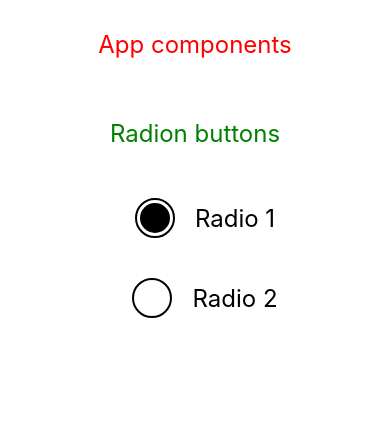
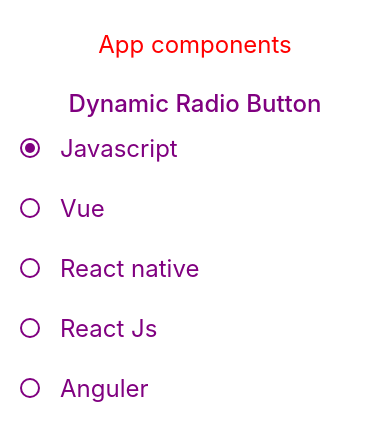
Before and after one commit to 051mohsin/reactNative, a React Native app: screen / in a window 390 px wide. Shown: the top 440 px of the page. Built offline with nearby package versions, Linux system fonts and the light colour scheme.

Commit message:
dynamic radio button

```diff
--- a/App.js
+++ b/App.js
@@ -8,6 +8,7 @@
 
 import TouchableHighlightss from "./components/TouchableHighlightss";
 import Radionbuttonss from "./components/Radiobuttonss";
+import Dynamic_Radio from "./components/Dynamic_Radio";
 
 const App = () => {
   const user_List =[
@@ -59,7 +60,9 @@
       {/* <TouchableHighlightss></TouchableHighlightss>
        */}
 
-       <Radionbuttonss></Radionbuttonss>
+       {/* <Radionbuttonss></Radionbuttonss>*/}
+
+       <Dynamic_Radio></Dynamic_Radio>
 
 
 
--- /dev/null
+++ b/components/Dynamic_Radio.js
@@ -0,0 +1,122 @@
+import { useState } from "react"
+import { StyleSheet, Text, TouchableOpacity, View } from "react-native"
+
+const Dynamic_Radio = ()=>{
+    const skill =[
+        {
+            id:1,
+            name:"Javascript"
+        },
+        {
+            id:2,
+            name:"Vue"
+        },
+        {
+            id:3,
+            name:"React native"
+        },
+        {
+            id:4,
+            name:"React Js"
+        },
+        {
+            id:5,
+            name:"Anguler"
+        },
+    ]
+
+
+
+
+    const [checked,setChecked]=useState(1)
+
+    return(
+        <View>
+            <Text style={styless.heading}>Dynamic Radio Button</Text>
+            {
+                skill.map((item,index)=><TouchableOpacity
+                key="index"
+                onPress={()=>setChecked(item.id)}
+                >
+                <View style={styless.warpper}>
+                                <View style={styless.radio}>
+                                    {
+                                        checked == item.id ?<View style={styless.bgback}></View>:null
+                                    }
+                                </View>
+                                <Text style={styless.radioText} >
+                                    {item.name}
+                                </Text>
+                            </View>
+                </TouchableOpacity>)
+            }
+        </View>
+    )
+
+
+}
+
+
+const styless = StyleSheet.create({
+    heading:{
+        textAlign:"center",
+        fontWeight:'500',
+        fontSize:24,
+        color:"purple"
+    },
+
+
+    main: {
+        flex: 1,
+        alignItems:"center",
+        justifyContent:"center"
+
+
+
+      },
+      text: {
+        textAlign: "center",
+        margin:15,
+        padding:15,
+        fontSize: 24,
+        color: "purple"
+      },
+
+      radioText:{
+        fontSize:24,
+        color:"purple"
+
+      },
+      radio:{
+        height:20,
+        width:20,
+        borderColor:"purple",
+        borderWidth:2,
+        borderRadius:20,
+        margin:20
+      },
+
+      warpper:{
+        flexDirection:'row',
+        alignItems:"center"
+      },
+
+      bgback:{
+        backgroundColor:"purple",
+        width:10,
+        height:10,
+        borderRadius:20,
+        margin:3
+
+      }
+
+})
+
+
+
+
+
+
+
+
+export  default Dynamic_Radio;
```
